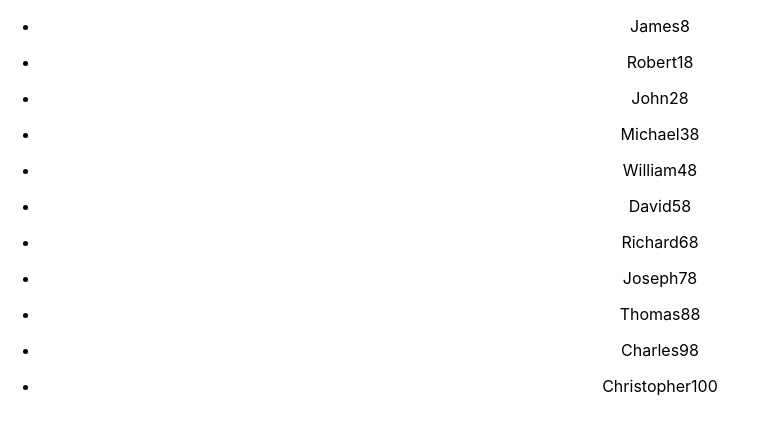
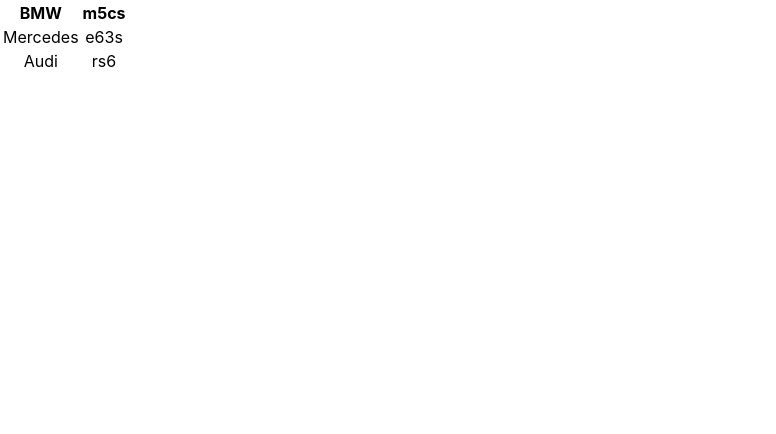
Before and after one commit to regggulus/Microtask_project, a React (Create React App) app: page / in a window 1280 px wide. Shown: the top 434 px of the page, without its empty margins (0-776 px from the left). Built offline with nearby package versions, Linux system fonts and the light colour scheme.

Commit message:
New component Cars.tsx

```diff
--- a/src/App.tsx
+++ b/src/App.tsx
@@ -1,13 +1,15 @@
 import React from 'react';
 import './App.css';
-    import {Site} from "./HW_monday/site/SIte";
+import {Site} from "./HW_monday/site/SIte";
 import {StudentsArr} from "./HW_monday/students/StudentsArr";
+import {Cars} from "./HW_monday/cars/Cars";
 
 function App() {
   return (
     <div className="App">
     {/*<Site/>*/}
-      <StudentsArr/>
+    {/*  <StudentsArr/>*/}
+        <Cars/>
     </div>
   );
 }
```
